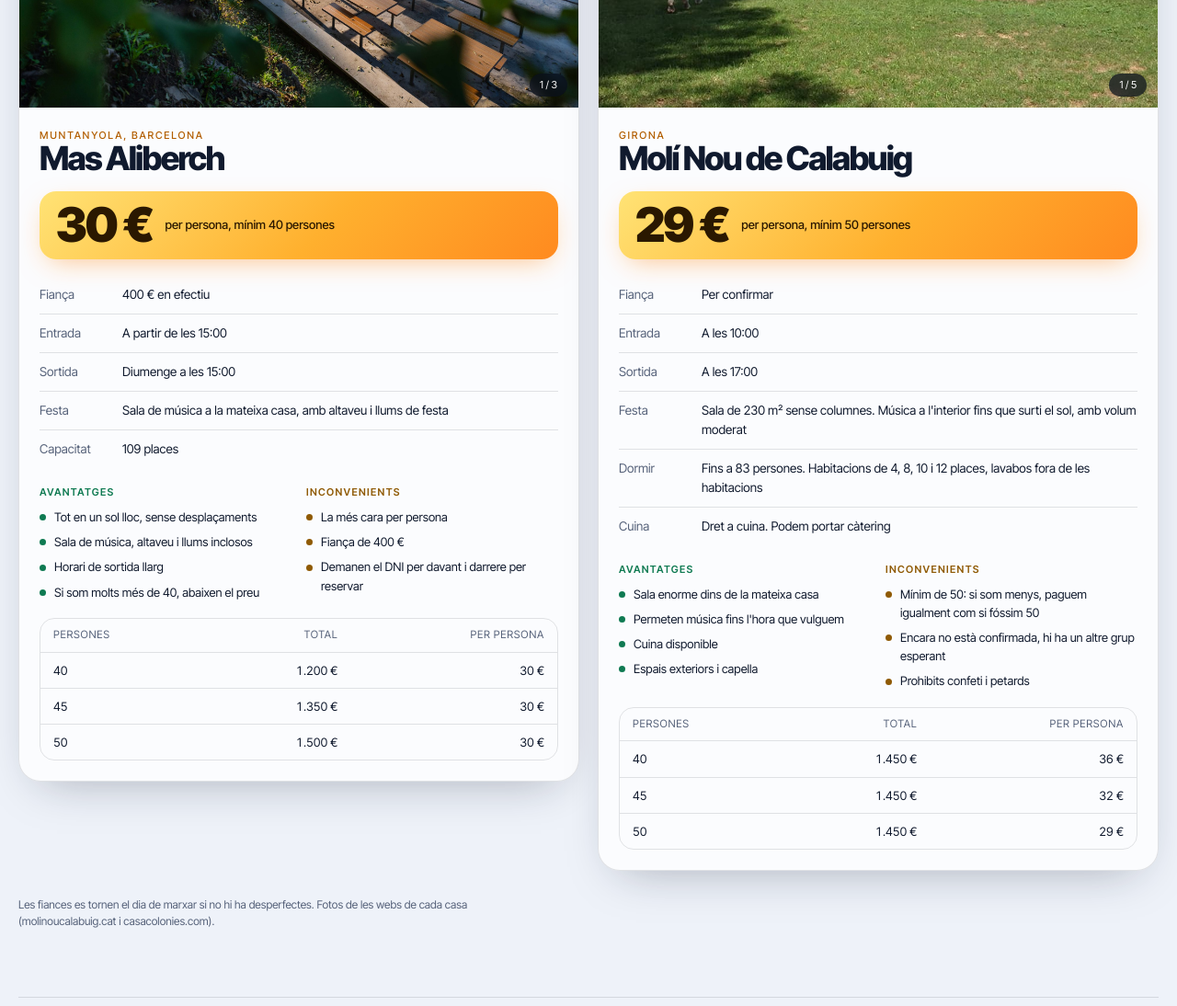
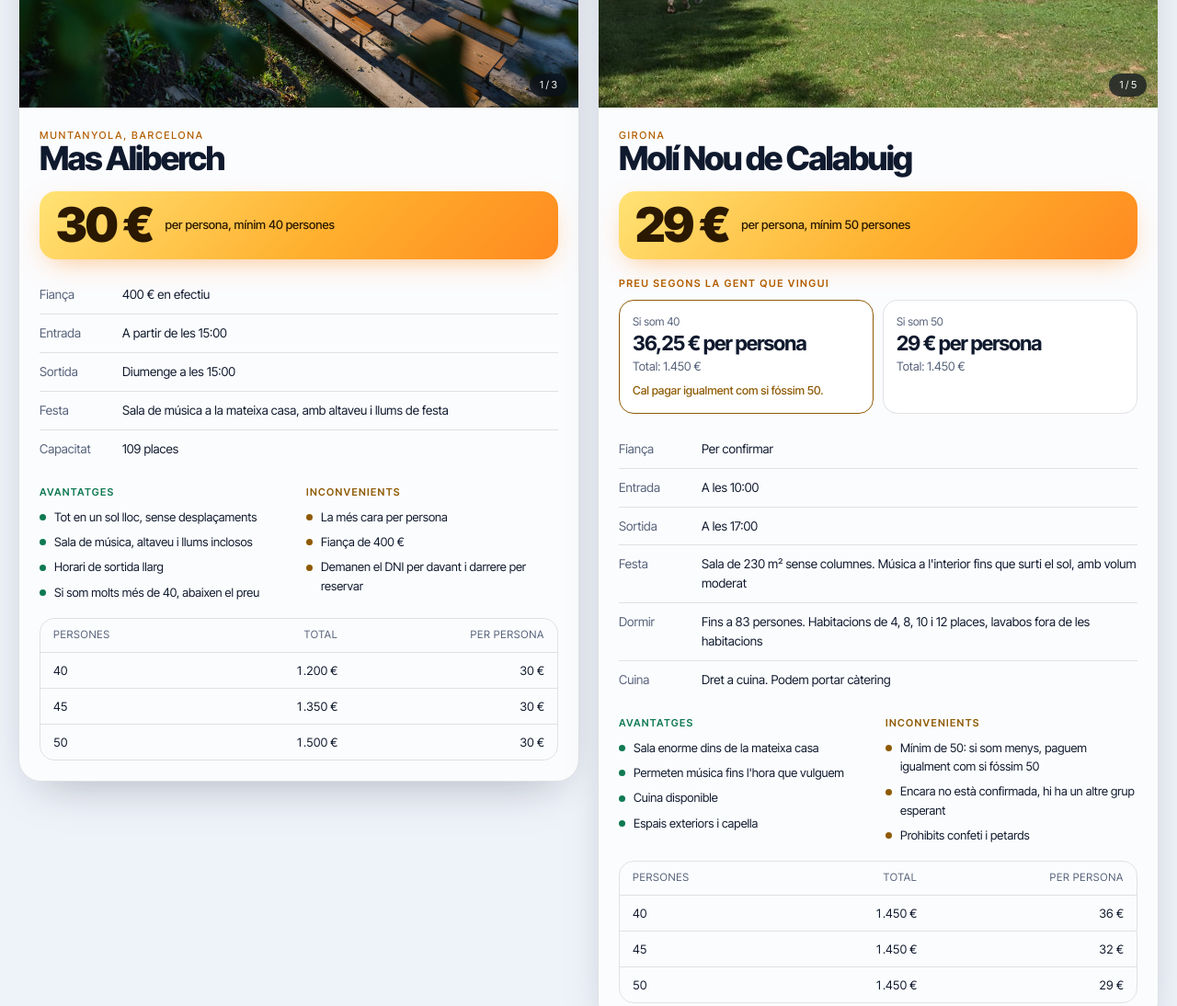
Before and after one commit to guirosmart/equador-votacio, a website: page index.html in a window 1280 px wide. Shown: the part 1493-2587 px from the top of the page at 92% size. Drawn offline with Linux system fonts and the light colour scheme; no server answers.

Commit message:
Moli Nou: apartat de preu si som 40 o 50 (es paga com 50)
Co-Authored-By: Claude Sonnet 5.5 <noreply@anthropic.com>

```diff
--- a/index.html
+++ b/index.html
@@ -206,6 +206,16 @@ dd { margin: 0; min-width: 0; overflow-wrap: anywhere; }
 .cost thead th { color: var(--muted); font-weight: 400; font-size: 11.5px; letter-spacing: .06em; text-transform: uppercase; }
 .cost tbody td { border-top: 1px solid var(--line); }
 .cost tr.live td { background: var(--ok-bg); color: var(--ok); font-weight: 600; }
+.scen { display: flex; flex-direction: column; gap: 8px; }
+.scenhead { font-size: 11px; letter-spacing: .14em; text-transform: uppercase; color: var(--accent); font-weight: 600; }
+.scengrid { display: grid; grid-template-columns: 1fr 1fr; gap: 10px; }
+@media (max-width: 440px) { .scengrid { grid-template-columns: 1fr; } }
+.scenbox { display: flex; flex-direction: column; gap: 3px; padding: 14px; border-radius: 16px; border: 1px solid var(--line); background: var(--panel2); }
+.scenbox.pen { border-color: var(--warn); }
+.scenlab { font-size: 12px; color: var(--muted); }
+.scenpp { font-size: 22px; letter-spacing: -0.04em; line-height: 1.05; }
+.scentot { font-size: 13px; color: var(--muted); }
+.scennote { font-size: 12.5px; color: var(--warn); font-weight: 500; margin-top: 4px; }
 .extra { font-size: 13px; color: var(--muted); border: 1px dashed var(--line); border-radius: 14px; padding: 10px 14px; margin-top: -6px; }
 .num, .stat b, .cd b, .step i, .pricebox .big { letter-spacing: -0.05em; }
 .eyebrow { letter-spacing: .14em; font-weight: 500; }
@@ -359,6 +369,7 @@ canvas.conf { position: fixed; inset: 0; width: 100%; height: 100%; pointer-even
       status: "wait", statusText: "Pendent de confirmar",
       priceBig: "29 €", priceSmall: "per persona, mínim 50 persones",
       calc: function (n) { return 29 * Math.max(n, 50); },
+      min: 50, escenaris: [40, 50],
       cmp: { fianca: null, minP: 50, festaCasa: true, sortida: "17:00" },
       info: [["Fiança", "Per confirmar"], ["Entrada", "A les 10:00"], ["Sortida", "A les 17:00"], ["Festa", "Sala de 230 m² sense columnes. Música a l'interior fins que surti el sol, amb volum moderat"], ["Dormir", "Fins a 83 persones. Habitacions de 4, 8, 10 i 12 places, lavabos fora de les habitacions"], ["Cuina", "Dret a cuina. Podem portar càtering"]],
       pros: ["Sala enorme dins de la mateixa casa", "Permeten música fins l'hora que vulguem", "Cuina disponible", "Espais exteriors i capella"],
@@ -371,6 +382,7 @@ canvas.conf { position: fixed; inset: 0; width: 100%; height: 100%; pointer-even
   var el = { pcards: $("pcards"), dcards: $("dcards"), notice: $("notice"), totalv: $("totalv"), nvot: $("nvot"), cmp: $("cmp"), cmpsub: $("cmpsub") };
   var P = {}, D = {};
 
+  function fmt2(n) { return n.toLocaleString("ca-ES", { minimumFractionDigits: 0, maximumFractionDigits: 2 }); }
   function fmt(n) { return Math.round(n).toLocaleString("ca-ES"); }
   function h(tag, cls, text) { var e = document.createElement(tag); if (cls) e.className = cls; if (text != null) e.textContent = text; return e; }
   function showNotice(msg, warn) { el.notice.textContent = msg; el.notice.className = "notice" + (warn ? " warn" : ""); el.notice.hidden = !msg; }
@@ -419,6 +431,21 @@ canvas.conf { position: fixed; inset: 0; width: 100%; height: 100%; pointer-even
     var hd = h("div"); hd.appendChild(h("p", "place", hs.place)); hd.appendChild(h("h3", null, hs.name)); b.appendChild(hd);
     var pb = h("div", "pricebox"); pb.appendChild(h("span", "big", hs.priceBig)); pb.appendChild(h("span", "small", hs.priceSmall)); b.appendChild(pb);
     if (hs.extra) b.appendChild(h("p", "extra", hs.extra));
+    if (hs.escenaris) {
+      var sc = h("div", "scen");
+      sc.appendChild(h("p", "scenhead", "Preu segons la gent que vingui"));
+      var grid = h("div", "scengrid");
+      hs.escenaris.forEach(function (n) {
+        var tot = hs.calc(n), pp = tot / n, t = h("div", "scenbox" + (n < hs.min ? " pen" : ""));
+        t.appendChild(h("span", "scenlab", "Si som " + n));
+        t.appendChild(h("strong", "scenpp", fmt2(pp) + " € per persona"));
+        t.appendChild(h("span", "scentot", "Total: " + fmt(tot) + " €"));
+        if (n < hs.min) t.appendChild(h("span", "scennote", "Cal pagar igualment com si fóssim " + hs.min + "."));
+        grid.appendChild(t);
+      });
+      sc.appendChild(grid);
+      b.appendChild(sc);
+    }
     var dl = document.createElement("dl");
     hs.info.forEach(function (x) { var d = document.createElement("div"); d.appendChild(h("dt", null, x[0])); d.appendChild(h("dd", null, x[1])); dl.appendChild(d); });
     b.appendChild(dl);
```
Also changed, not shown: 1 other file.
